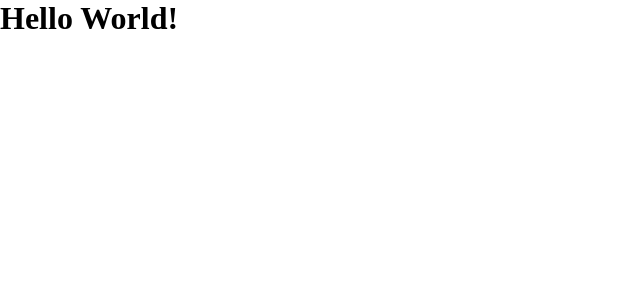
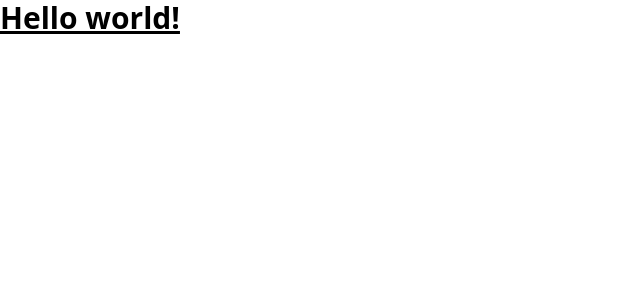
Before and after one commit to imyubraz/mern-blog, a React (Create React App) app: page / in a window 1280 px wide. Shown: the top 300 px of the page, without its empty margins (0-640 px from the left). Built offline with nearby package versions, Linux system fonts and the light colour scheme; the HTML template or start-up script is replaced by a standard one.

Commit message:
Tailwind CSS configuration done.

```diff
--- a/package.json
+++ b/package.json
@@ -34,5 +34,8 @@
       "last 1 firefox version",
       "last 1 safari version"
     ]
+  },
+  "devDependencies": {
+    "tailwindcss": "^3.3.2"
   }
 }
--- a/src/App.js
+++ b/src/App.js
@@ -2,7 +2,9 @@
 
 const App = () => {
   return (
-    <h1>Hello World!</h1>
+    <h1 className="text-3xl font-bold underline">
+      Hello world!
+    </h1>
   )
 }
 
--- /dev/null
+++ b/tailwind.config.js
@@ -0,0 +1,10 @@
+/** @type {import('tailwindcss').Config} */
+module.exports = {
+  content: [
+    "./src/**/*.{js,jsx,ts,tsx}",
+  ],
+  theme: {
+    extend: {},
+  },
+  plugins: [],
+}
```
Also changed, not shown: src/index.css (+14 -0 lines), 2 other files (tests, documents, lock files or other folders).
